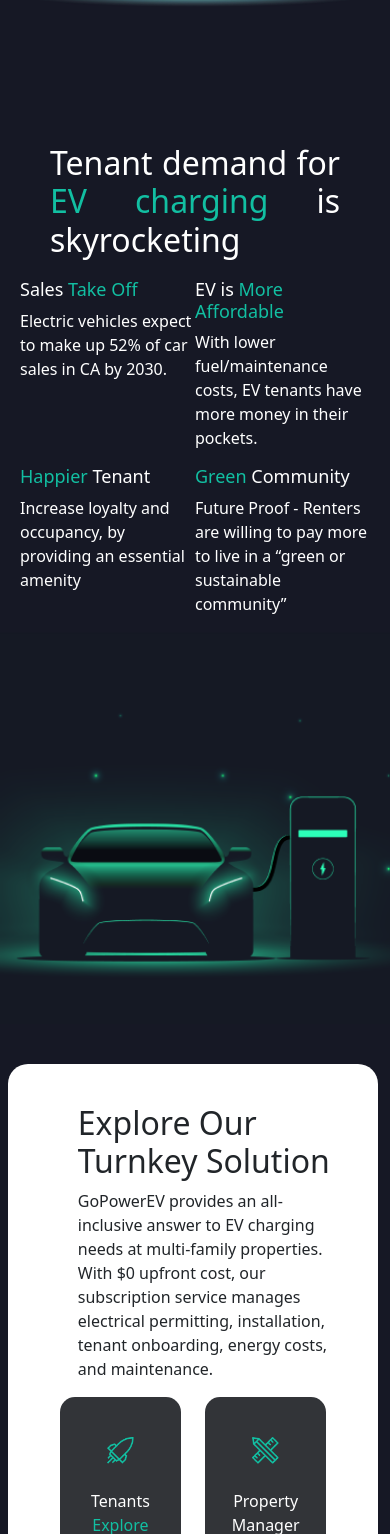
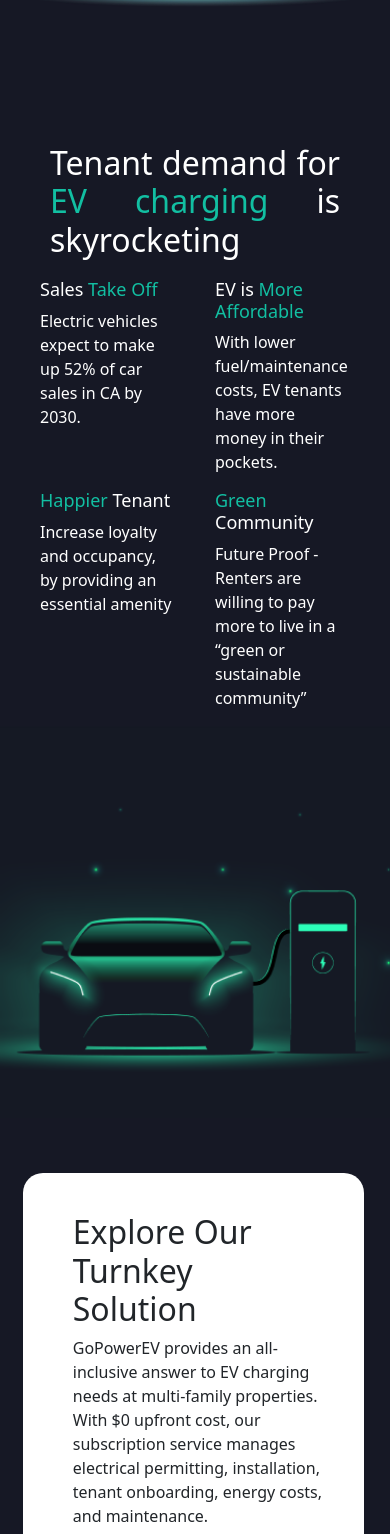
Before and after one commit to Umairakbar1/Go-power-landing-page, a React (Create React App) app: page / in a window 390 px wide. Shown: the part 466-2000 px from the top of the page. Built offline with nearby package versions, Linux system fonts and the light colour scheme.

Commit message:
make chnages

```diff
--- a/src/BasicComponents/ExploreCard/exploreCard.css
+++ b/src/BasicComponents/ExploreCard/exploreCard.css
@@ -51,10 +51,17 @@
     }
     .text-col{
         padding-right: 0px;
-        padding-left: 30px;
+        padding-left: 10px;
     }
     .card-icon{
         width: 27px;
         height:27px;
         }
+    .explore-turn-key-div{
+        padding: 4%;
+    }
+    .icon-card-div{
+        width: 100%;
+        height: 180px;
+    }
 }
--- a/src/Components/Footer/footer.js
+++ b/src/Components/Footer/footer.js
@@ -8,7 +8,9 @@
         return (
             <React.Fragment>
                 <Container fluid className="footer-container">
+
                     <Container className="footer-div">
+
                         <div className="footer-image-div">
                             <img src={FooterLogo} width="100%"/>
                             <button className="footer-linkedin-button"><FaLinkedinIn/></button>
--- a/src/Components/LandingPage/AppDesigned/appDesigned.js
+++ b/src/Components/LandingPage/AppDesigned/appDesigned.js
@@ -14,7 +14,7 @@
                         <Col xl={6} lg={6} md={12} sm={12} xs={12}>
                             <img src={AppDesignImage} className="app-designed-image my-auto"/>
                         </Col>
-                        <Col xl={6} lg={6} md={12} sm={12} xs={12}>
+                        <Col xl={6} lg={6} md={12} sm={12} xs={12} className="my-auto">
                             <div className="app-designed-text-div">
                             <h2 className="app-designed-heading">App designed for Designed for <span> easy, hassle-free charging.</span></h2>
                             <p className="app-designed-description">Attractive, discreet IoT devices enable every parking spot for convenient L1 or L2 charging with no messy cords or bulky stations. Tenants can customize each charging session with an easy app that handles electrical usage and payments.</p>
--- a/src/Components/LandingPage/ExploreOurTurnKey/exploreOurTurnKey.js
+++ b/src/Components/LandingPage/ExploreOurTurnKey/exploreOurTurnKey.js
@@ -10,6 +10,7 @@
     render() {
         return (
         <React.Fragment>
+                <div className="explore-turn-key-div">
                     <ExploresCard  heading={"Explore Our Turnkey Solution"} descrip={"GoPowerEV provides an all-inclusive answer to EV charging needs at multi-family properties. With $0 upfront cost, our subscription service manages electrical permitting, installation, tenant onboarding, energy costs, and maintenance. "}>
                         <Row>
                             <Col xl={6} lg={6} md={6} sm={6} xs={6}>
@@ -26,6 +27,7 @@
                             </Col>
                         </Row>
                     </ExploresCard>
+                </div>
         </React.Fragment>
         );
     }
--- a/src/Components/LandingPage/TenantDemand/tenentDemand.css
+++ b/src/Components/LandingPage/TenantDemand/tenentDemand.css
@@ -11,6 +11,7 @@
      background-size: 100%;
      background-repeat: no-repeat;
      padding: 40px 0px;
+     background-position: center;
 }
 .tenent-heading span{
     color: #12BFA2;
@@ -76,7 +77,7 @@
     }
 
     .tenant-demand-text-row div{
-        padding: 0px 0px 0px 0px;
+        padding: 0px 10px 0px 10px;
     }
     .tenant-demand-text-row h5{
         font-size: 18px;
--- a/src/index.css
+++ b/src/index.css
@@ -5,6 +5,7 @@
     sans-serif;
   -webkit-font-smoothing: antialiased;
   -moz-osx-font-smoothing: grayscale;
+  overflow-x: hidden;
 }
 
 code {
```
